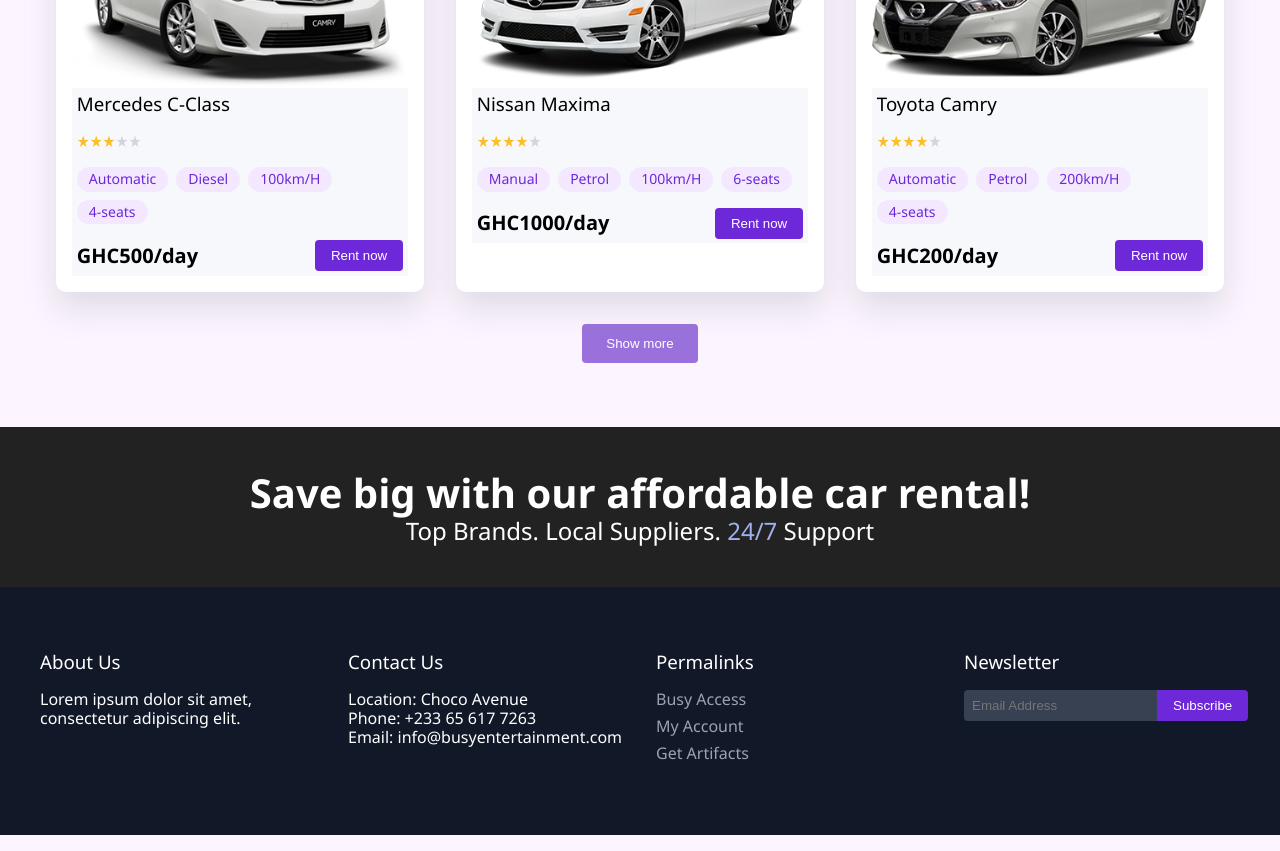
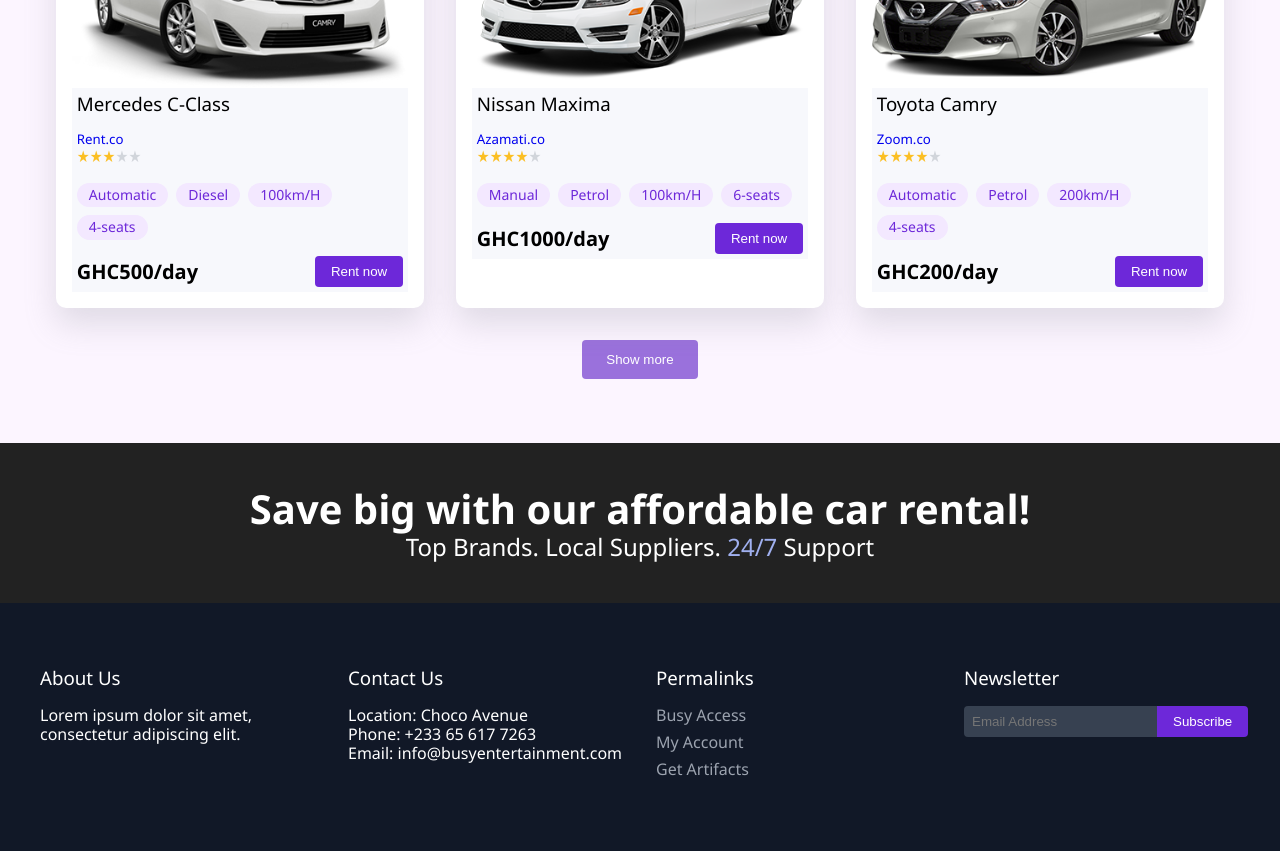
Before and after one commit to MrEben/Car-Rental, a React app: page / in a window 1280 px wide. Shown: the part 900-1751 px from the top of the page. Built offline with nearby package versions, Linux system fonts and the light colour scheme; the HTML template or start-up script is replaced by a standard one.

Commit message:
added an id to the cars seaction main div

```diff
--- a/src/components/cars/Cars.jsx
+++ b/src/components/cars/Cars.jsx
@@ -41,7 +41,7 @@
   return (
     <>
       {/* Car Listing Section */}
-      <section className="cars-section">
+      <section className="cars-section" id="cars">
         <h2>Explore our Vehicles</h2>
 
         <div className="brand-filter">
@@ -65,6 +65,7 @@
                 <img src={car.image} alt={car.name} />
                 <div className="car-details-page">
                   <h3>{car.name}</h3>
+                  <h5>{car.company}</h5>
                   <div className="rating">
                     {[...Array(5)].map((_, i) => (
                       <span
```
